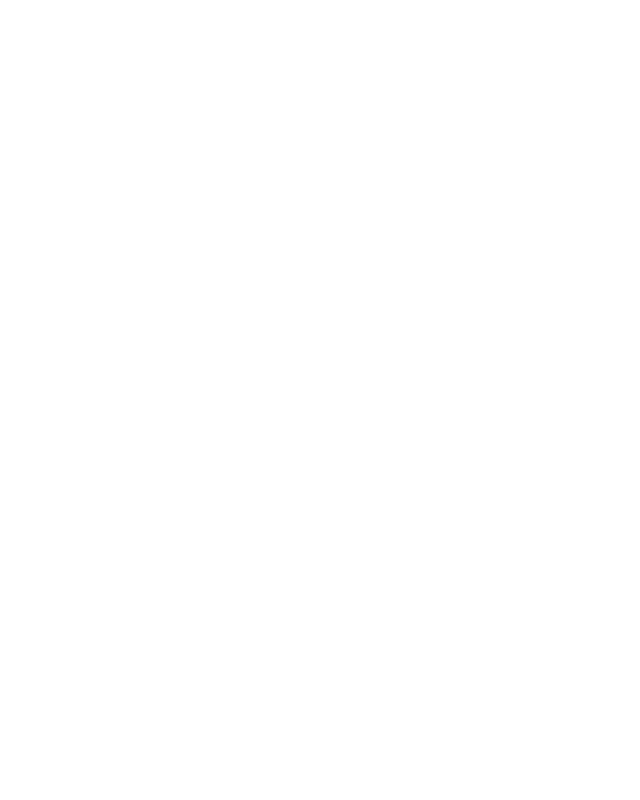
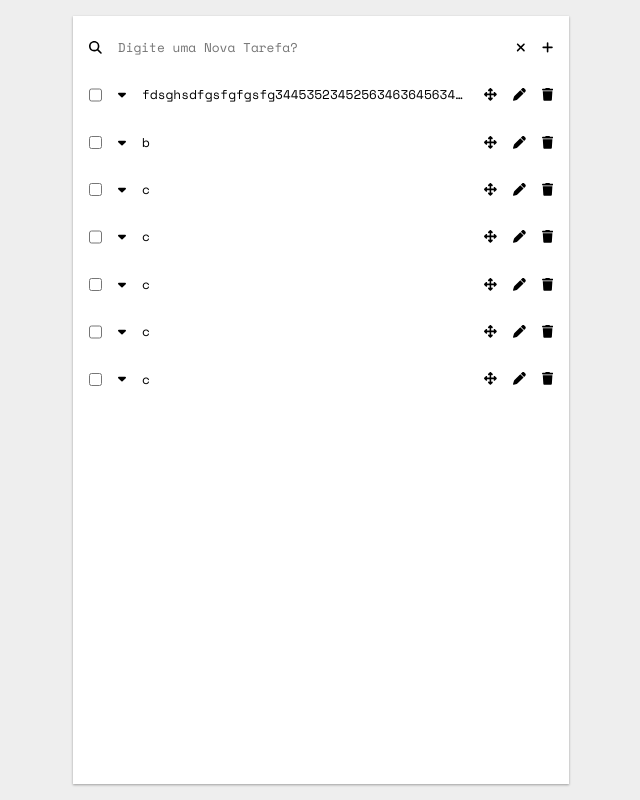
Before and after one commit to SamarionJunior/Projetos, a React (Create React App) app: page /todo in a window 1280 px wide. Before the commit this address had no page. Shown: the whole page, without its empty margins (319-959 px from the left). Built offline with nearby package versions, Linux system fonts and the light colour scheme.

Commit message:
resposividade 3

```diff
--- a/src/App.jsx
+++ b/src/App.jsx
@@ -5,7 +5,7 @@ import { Routes, Route } from "react-router-dom";
 
 import { library } from '@fortawesome/fontawesome-svg-core'
 import { fab } from '@fortawesome/free-brands-svg-icons'
-import { faPlus, faTrash } from '@fortawesome/free-solid-svg-icons'
+import { faPlus, faTrash, faMagnifyingGlass, faXmark, faArrowsUpDownLeftRight, faPen, faCaretDown} from '@fortawesome/free-solid-svg-icons'
 
 // import Painel from './pages/Painel';
 // import Gallery from './pages/Gallery';
@@ -14,14 +14,14 @@ import Schedule from "./pages/Schedule";
 import ToDo from "./pages/ToDo";
 import Notepad from "./pages/Notepad";
 
-library.add(fab, faPlus, faTrash)
+library.add(fab, faPlus, faTrash, faMagnifyingGlass, faXmark, faArrowsUpDownLeftRight, faPen, faCaretDown)
 
 const App = _ => (
   <div className="App">
     <Routes>
       {/* <Route path="painel" element={<Painel />} /> */}
-      <Route path="agenda" element={<Schedule />} />
-      <Route path="/" element={<ToDo />} />
+      <Route path="/" element={<Schedule />} />
+      <Route path="todo" element={<ToDo />} />
       <Route path="notepad" element={<Notepad />} />
     </Routes>
   </div>
--- a/src/pages/ToDo/index.jsx
+++ b/src/pages/ToDo/index.jsx
@@ -130,7 +130,13 @@ const ToDo = _ => {
             <main className="ToDoContent">
                 <section className="List BoxShadow">
                     <div className="Form">
+                        <button className="ButtonTextInput" onClick={() => newTaskInput !== "" ? setNewTask(newTaskInput) : console.log("Vazio!!!")}>
+                            <FontAwesomeIcon icon="fa-magnifying-glass" />
+                        </button>
                         <input id="NewTaskInput" name="NewTaskInput" type="text" className="TextInput" placeholder="Digite uma Nova Tarefa?" value={newTaskInput} onChange={(e) => setNewTaskInput(String(e.target.value))}/>
+                        <button className="ButtonTextInput" onClick={() => newTaskInput !== "" ? setNewTask(newTaskInput) : console.log("Vazio!!!")}>
+                            <FontAwesomeIcon icon="fa-xmark" />
+                        </button>
                         <button className="ButtonTextInput" onClick={() => newTaskInput !== "" ? setNewTask(newTaskInput) : console.log("Vazio!!!")}>
                             <FontAwesomeIcon icon="fa-plus" />
                         </button>
@@ -140,7 +146,16 @@ const ToDo = _ => {
                             {tasks.length !== 0 ? tasks.map(task =>
                                 <div key={String(task.id)} className="Items">
                                     <input id={`check${task.id}`} name={`check${task.id}`} type="checkbox" className="CheckInput"  check={String(task.isChecked)} onChange={(e) => Check(Number(task.id))}/>
+                                    <button className="ButtonCheckInput" onClick={(e => RemoveTask(Number(task.id)))}>
+                                        <FontAwesomeIcon icon="fa-caret-down" />
+                                    </button>
                                     <label htmlFor={`check${task.id}`} className={task.isChecked ? "Label cortado" : "Label"}>{task.name}</label>
+                                    <button className="ButtonCheckInput" onClick={(e => RemoveTask(Number(task.id)))}>
+                                        <FontAwesomeIcon icon="fa-arrows-up-down-left-right" />
+                                    </button>
+                                    <button className="ButtonCheckInput" onClick={(e => RemoveTask(Number(task.id)))}>
+                                        <FontAwesomeIcon icon="fa-pen" />
+                                    </button>
                                     <button className="ButtonCheckInput" onClick={(e => RemoveTask(Number(task.id)))}>
                                         <FontAwesomeIcon icon="fa-trash" />
                                     </button>
--- a/src/pages/ToDo/style.css
+++ b/src/pages/ToDo/style.css
@@ -5,7 +5,7 @@
     font-size: 1.6rem;
     letter-spacing: normal;
     line-height: calc(1.6rem / 100 * 120);
-    border-radius: 4px;
+    /* border-radius: 4px; */
 
     transition: all ease 0.1s;
 }
@@ -50,7 +50,8 @@
                 width: 100%;
                 height: auto;
                 display: grid;
-                grid-template-columns: 1fr auto;
+                grid-template-columns: auto 1fr auto auto;
+                grid-gap: 2rem;
             }
 
                 .TextInput{
@@ -64,7 +65,10 @@
                     overflow: hidden;
                     white-space: nowrap;
 
-                    margin-right: 2rem;
+                    padding-bottom: calc(1rem - 3px);
+                    border-bottom: 3px solid transparent;
+                }.TextInput:hover, .TextInput:focus{
+                    border-bottom: 3px solid black;
                 }
 
                 .ButtonTextInput{
@@ -92,9 +96,12 @@
                     .Items{
                         width: 100%;
                         display: grid;
-                        grid-template-columns: auto 1fr auto;
+                        grid-template-columns: auto auto 1fr auto auto auto;
                         gap: 2rem;
-                        margin-bottom: 2rem;
+                        margin-bottom: calc(2rem -  3px);
+                        border-bottom: 3px solid transparent;
+                    }.Items:hover, .Items:focus{
+                        border-bottom: 3px solid black;
                     }
 
                         .CheckInput{
@@ -125,6 +132,9 @@
                             font-size: black;
                             cursor: pointer;
                         }
+                        /* .ButtonCheckInput>*{
+                            font-size: 3rem;
+                        } */
                         .ButtonCheckInput:hover{
                             color: #fff;
                         }
```
